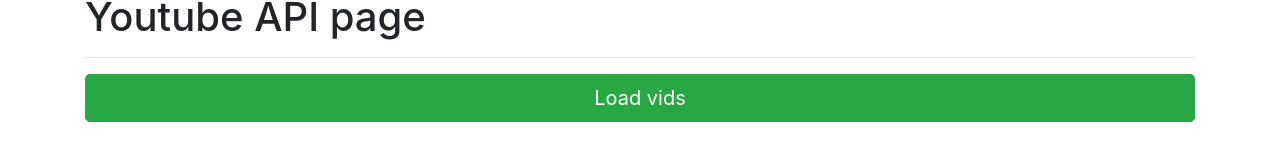
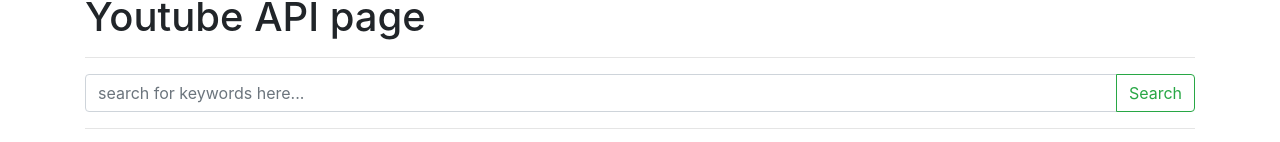
Before and after one commit to quanle0711/pet-project-full-stack, a React (Create React App) app in the folder pet-project/: page /YoutubeApi in a window 1280 px wide. Shown: the part 695-837 px from the top of the page. Built offline with nearby package versions, Linux system fonts and the light colour scheme.

Commit message:
searchbar api now works (spent) 40~ mins

```diff
--- a/pet-project/src/Pages/YoutubeAPITest.js
+++ b/pet-project/src/Pages/YoutubeAPITest.js
@@ -1,40 +1,40 @@
 import React, { Component } from "react";
 import Button from "react-bootstrap/Button";
+import InputGroup from "react-bootstrap/InputGroup";
+import Form from "react-bootstrap/Form";
 
 const API_KEY = "AIzaSyDFyK14g41ldTRl8sKTWf4l4i2dkiDf-_k";
 const CLIENT_ID =
     "302303575258-uv6ba1lmhtubbqarrtojgmn06iu4iqcr.apps.googleusercontent.com";
-var resultNum = 8;
-var query = "johnwick3";
-const finalURL = `https://www.googleapis.com/youtube/v3/search?part=snippet&order=viewCount&q=${query}&key=${API_KEY}&maxResults=${resultNum}`;
+var resultNum = 10;
+var query = "";
 
-//?&maxResults=25&q=surfing&key=
+
 
 class YoutubeAPI extends Component {
     constructor(props) {
         super(props);
 
         this.state = {
-            //  TODO
             videoResults: [],
+            queryyt:"",
             isLoading: false
         };
         this.handleClick = this.handleClick.bind(this);
     }
 
     handleClick() {
+
+        var finalURL = `https://www.googleapis.com/youtube/v3/search?part=snippet&order=relevance&type=video&q=${this.state.queryyt}&key=${API_KEY}&maxResults=${resultNum}`;
+
         this.setState({ isLoading: true }, () => {
             fetch(finalURL)
-                .then(res => res.json())
+                .then(res => res.json()) //convert to json
                 .then(resJson => {
                     const vids = resJson.items
-                        .map(object => "https://youtube.com/embed/"+object.id.videoId)
-                        .filter(e => {
-                            return e;
-                        });
-
-                    this.setState({ videoResults: vids });
-                    //console.log(this.state.videoResults);
+                        .map(object => "https://youtube.com/embed/" + object.id.videoId);
+                    this.setState({ videoResults: vids });//maps video links to state
+                    console.log(this.state.videoResults);
                 })
                 .catch(err => {
                     console.error(err);
@@ -42,31 +42,42 @@
         });
     }
 
+    handleInputChange = event => {
+        this.setState({queryyt : event.target.value})
+    }
+
     render() {
-        console.log(finalURL);
+        //console.log(finalURL);
 
         return (
             <div>
                 <h1>Youtube API page</h1>
                 <hr />
-                <Button
-                    variant="success"
-                    size="lg"
-                    block
-                    onClick={this.handleClick}
-                >
-                    Load vids
-                </Button>
+                <InputGroup>
+                    <Form.Control
+                        value={this.state.query}
+                        placeholder="search for keywords here..."
+                        onChange={this.handleInputChange}
+                    />
+
+                    <InputGroup.Append>
+                        <Button
+                            variant="outline-success"
+                            onClick={this.handleClick}
+                        >Search</Button>
+                    </InputGroup.Append>
+                </InputGroup>
 
                 <div>
                     {
                         this.state.videoResults.map((links, i) => {
-                            var frame = <div key = {i}><iframe width = "640" height = "360" src = {links} frameBorder="0" allowFullScreen></iframe></div>
+                            var frame = <div key={i}><iframe width="640" height="360" src={links} frameBorder="0" allowFullScreen></iframe></div>
                             return frame;
                         })
                     }
                     {this.frame}
                 </div>
+                <hr/>
             </div>
         );
     }
```
Also changed, not shown: 1 other file (tests, documents, lock files or other folders).
